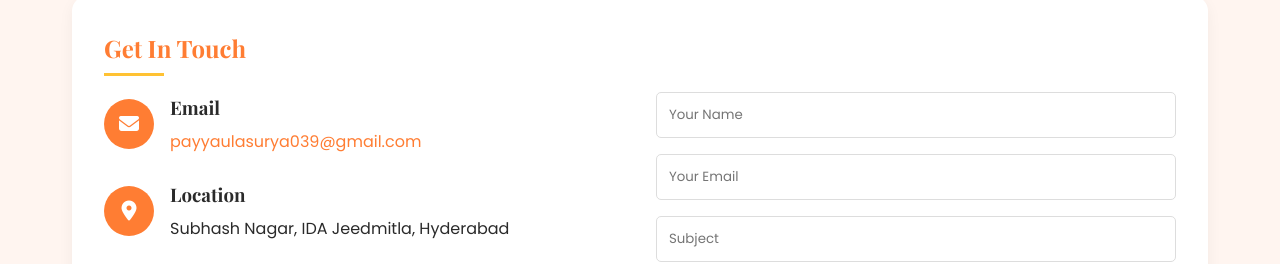
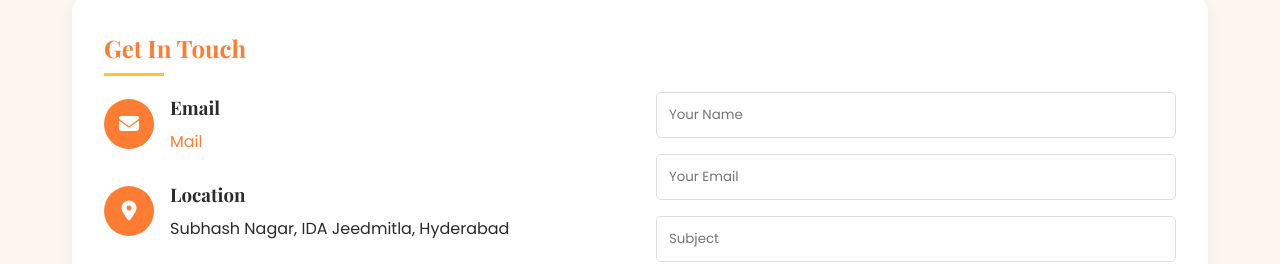
Before and after one commit to Dark-Dynamight/Portfolio-website, a plain HTML site: page index.html in a window 1280 px wide. Shown: the part 3359-3623 px from the top of the page. Drawn offline with nearby package versions, Linux system fonts and the light colour scheme.

Commit message:
mail updating

```diff
--- a/index.html
+++ b/index.html
@@ -800,7 +800,7 @@
             </div>
             <div class="contact-text">
               <h3>Email</h3>
-              <a href="mailto:payyaulasurya039@gmail.com">payyaulasurya039@gmail.com</a>
+              <a href="mailto:payyaulasurya039@gmail.com">Mail</a>
             </div>
           </div>
 
```
